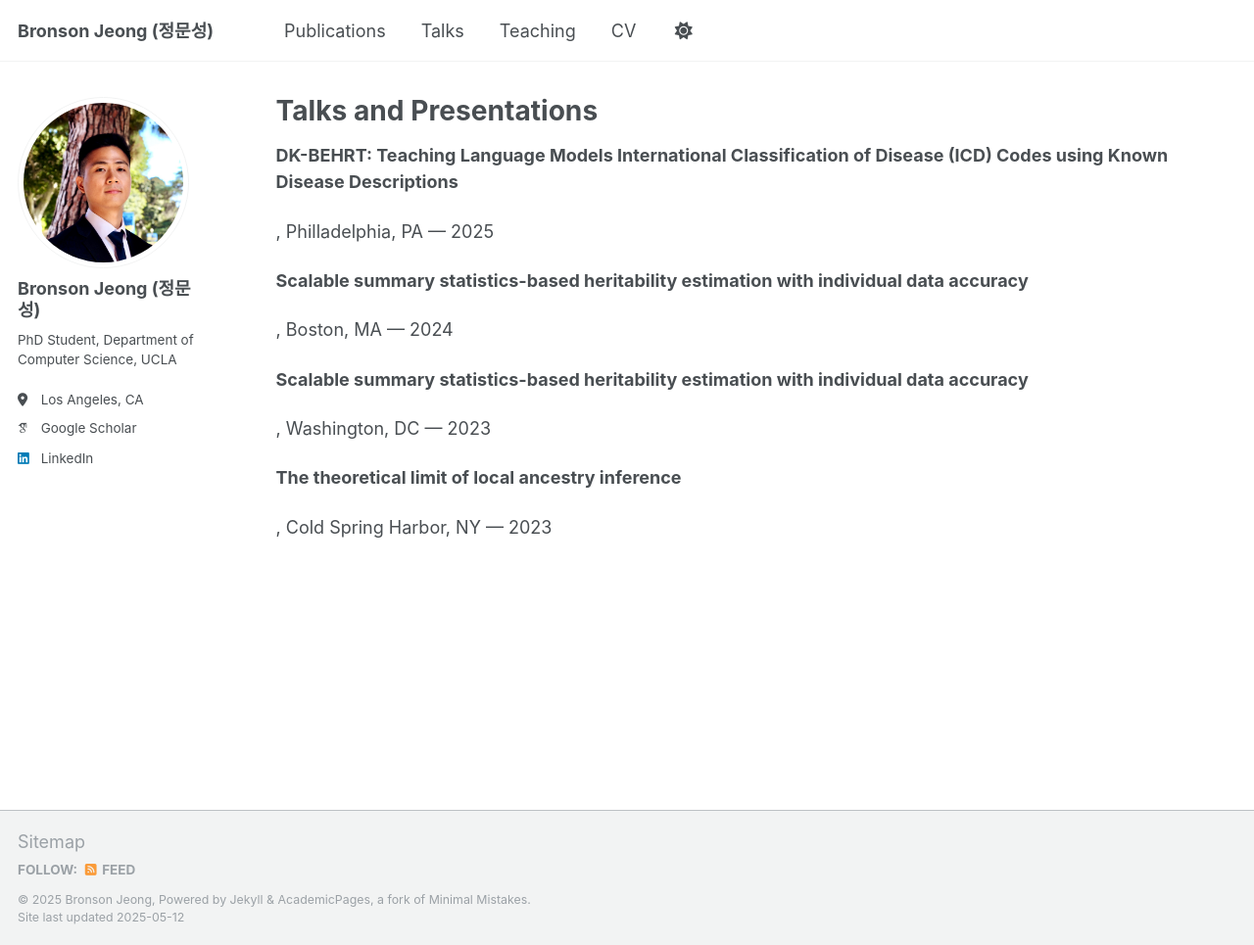
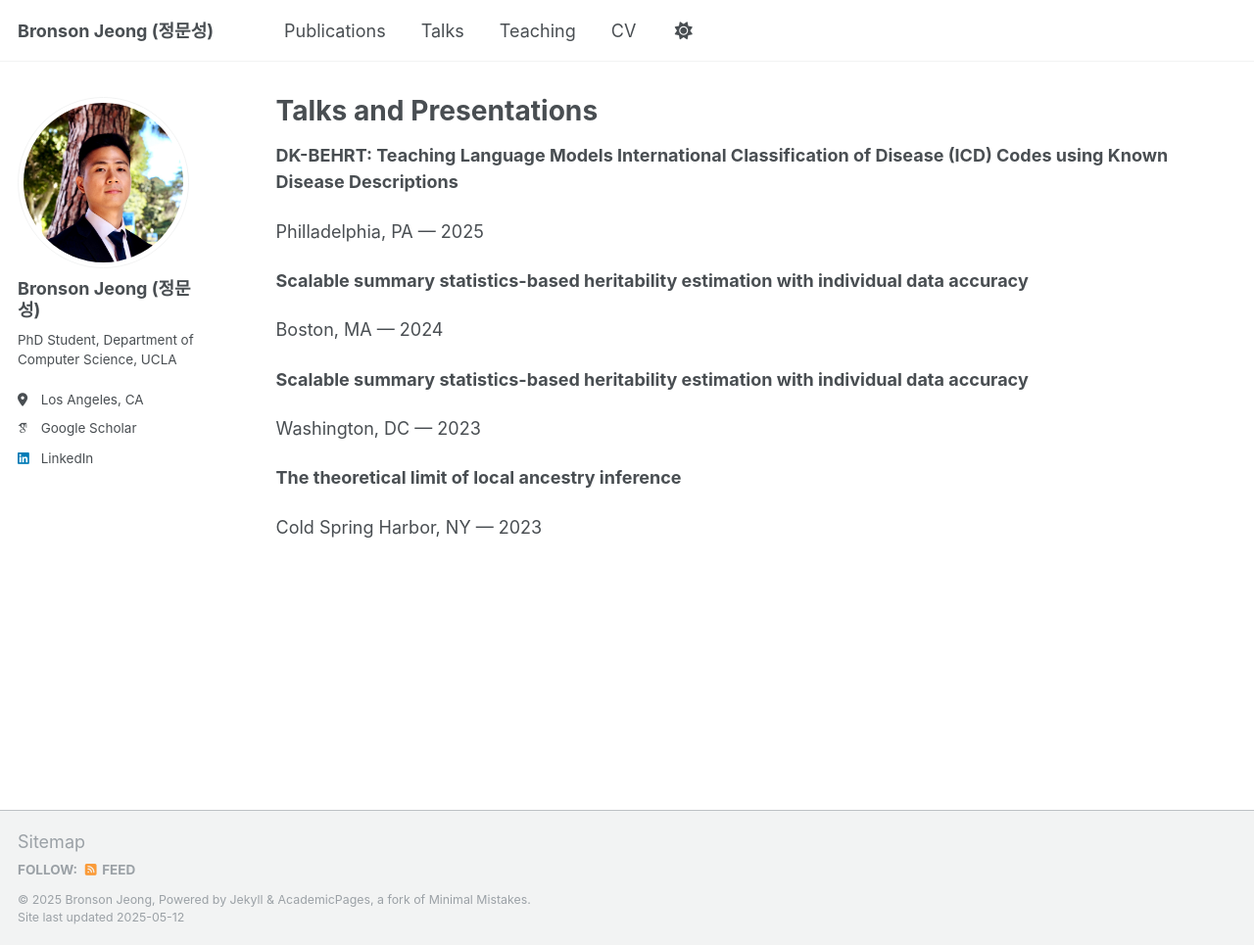
Before and after one commit to bronsonj98/bronsonj98.github.io, a Jekyll site: the page built from _pages/talks.html, in a window 1280 px wide and 965 px high. Shown: the whole window at 98% size. Built offline with Jekyll 4.4.1, drawn with Linux system fonts in a browser that asks for light colours; some web fonts are replaced.

Commit message:
fix formatting

```diff
--- a/_includes/archive-single.html
+++ b/_includes/archive-single.html
@@ -5,7 +5,7 @@
     <p>{{ post.authors | markdownify | strip_newlines }}</p>
 
     {% if post.venue %}
-      <p>{{ post.venue }}{% if post.date %}, {{ post.date | date: "%Y" }}{% endif %}</p>
+      <p><em>{{ post.venue }}</em>{% if post.date %}, {{ post.date | date: "%Y" }}{% endif %}</p>
     {% elsif post.date %}
       <p>{{ post.date | date: "%Y" }}</p>
     {% endif %}
--- a/_includes/talk-single.html
+++ b/_includes/talk-single.html
@@ -1,15 +1,26 @@
 <div class="talk-item">
-    <p><strong>{{ post.title }}</strong></p>
+  <p><strong>{{ post.title }}</strong></p>
 
-    {% if post.event or post.location or post.date %}
-      <p>
-        {% if post.event %}{{ post.event }}{% endif %}
-        {% if post.location %}, {{ post.location }}{% endif %}
-        {% if post.date %} — {{ post.date | date: "%Y" }}{% endif %}
-      </p>
+  {% assign show_line = false %}
+  <p>
+    {% if post.event %}
+      <em>{{ post.event }}</em>
+      {% assign show_line = true %}
     {% endif %}
 
-    {% if post.description %}
-      <p>{{ post.description }}</p>
+    {% if post.location %}
+      {% if show_line %}, {% endif %}
+      {{ post.location }}
+      {% assign show_line = true %}
     {% endif %}
-  </div>
+
+    {% if post.date %}
+      {% if show_line %} — {% endif %}
+      {{ post.date | date: "%Y" }}
+    {% endif %}
+  </p>
+
+  {% if post.description %}
+    <p>{{ post.description }}</p>
+  {% endif %}
+</div>
```
